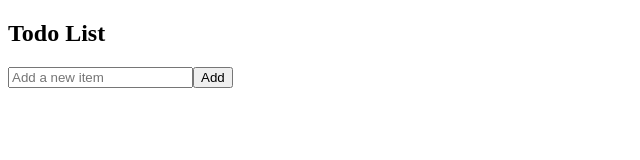
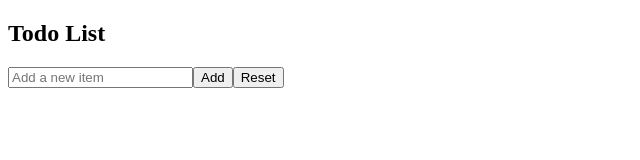
Before and after one commit to monica-lucaci/develhope-react, a React (Vite) app in the folder my-app/: page / in a window 1280 px wide. Shown: the top 160 px of the page, without its empty margins (0-640 px from the left). Built offline with nearby package versions, Linux system fonts and the light colour scheme.

Commit message:
To do List

```diff
--- a/my-app/src/TodoList.jsx
+++ b/my-app/src/TodoList.jsx
@@ -16,6 +16,9 @@ const TodoList = () => {
     }
   };
 
+  const resetItems = () => {
+    setItems([]);
+  }
 
 
   return (
@@ -33,6 +36,7 @@ const TodoList = () => {
         onChange={handleInputValue}
       />
       <button onClick={addItem}>Add</button>
+      <button onClick={resetItems}>Reset</button>
     </div>
   );
 };
```
